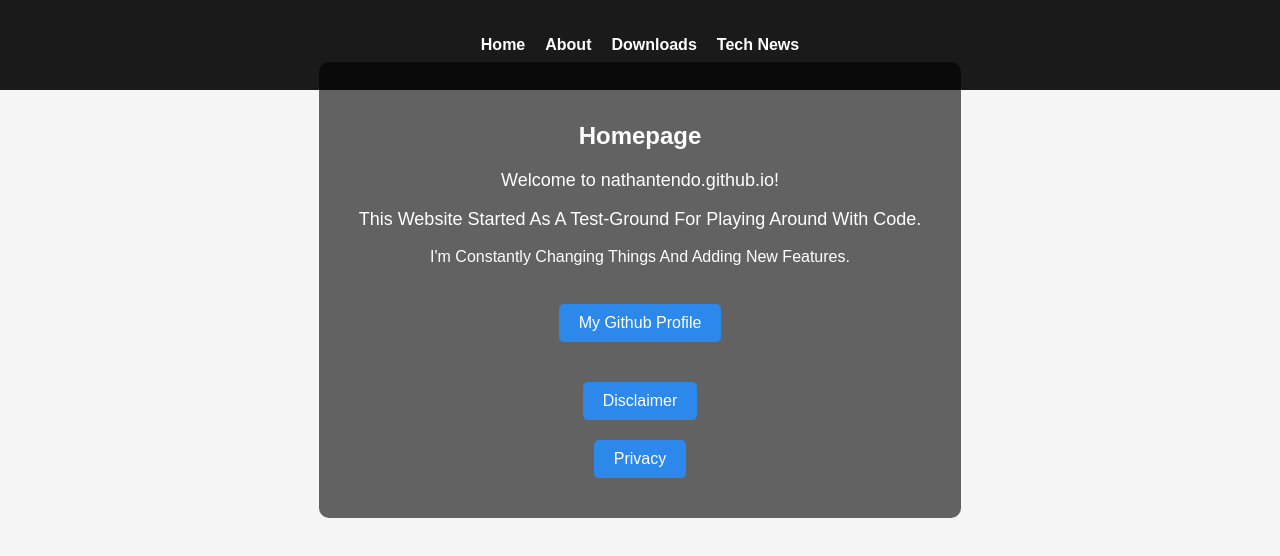
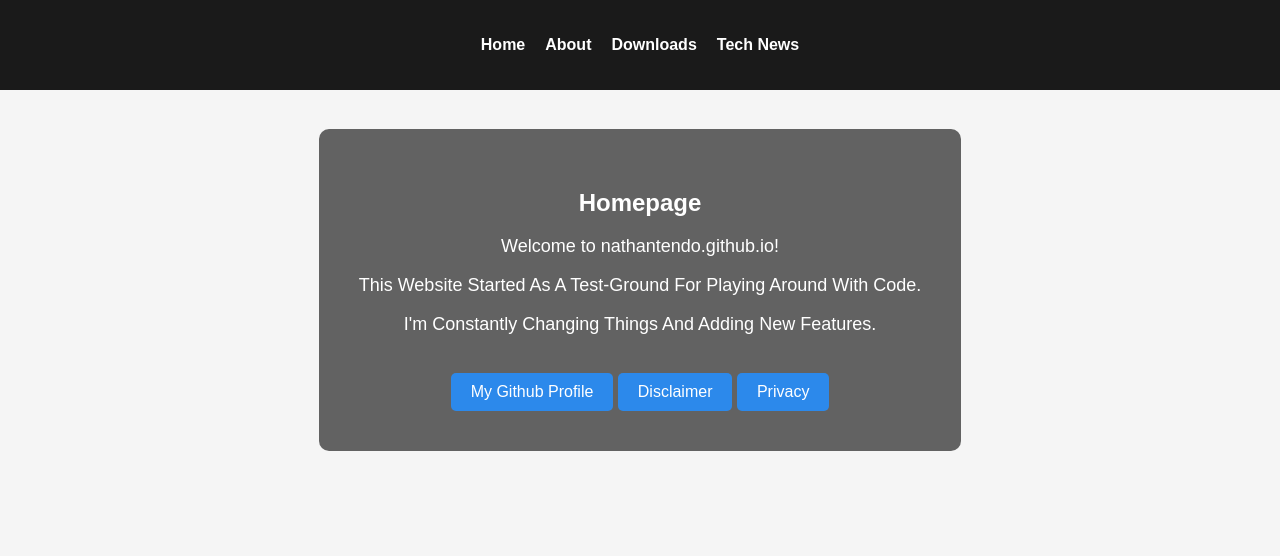
Before and after one commit to Nathantendo/nathantendo.github.io, a plain HTML site: page index.html in a window 1280 px wide. Drawn offline with Linux system fonts and the light colour scheme.

Commit message:
Update index.html

```diff
--- a/index.html
+++ b/index.html
@@ -1,17 +1,11 @@
 <!DOCTYPE html>
 <html lang="en">
-<head><!DOCTYPE html>
-<html>
 <head>
-<link rel="icon" type="image/jpeg" href="favicon.jpg">
-
-
-</body>
-</html>
     <meta charset="UTF-8">
     <meta name="viewport" content="width=device-width, initial-scale=1.0">
     <title>Nathantendo</title>
     <link rel="stylesheet" href="styles.css">
+    <link rel="icon" type="image/jpeg" href="favicon.jpg">
 </head>
 <body>
     <header>
@@ -21,21 +15,24 @@
                 <li><a href="about.html">About</a></li>
                 <li><a href="downloads.html">Downloads</a></li>
                 <li><a href="incomplete.html">Tech News</a></li>
-
             </ul>
         </nav>
     </header>
- <section id="hero">
-     <div class="container">
-        <h1>Homepage</h1>
-        <p>Welcome to nathantendo.github.io!</p>
-        <p>This Website Started As A Test-Ground For Playing Around With Code.<p>
-           <p></p>I'm Constantly Changing Things And Adding New Features.</p>
-           <a href="https://github.com/Nathantendo" class="btn">My Github Profile</a>
-        <h1></h1><a href="disclaimer.html" class="btn">Disclaimer</a><h2></h2><a href="privacy" class="btn">Privacy</a>
+
+    <section id="hero">
+        <div class="container">
+            <h1>Homepage</h1>
+            <p>Welcome to nathantendo.github.io!</p>
+            <p>This Website Started As A Test-Ground For Playing Around With Code.</p>
+            <p>I'm Constantly Changing Things And Adding New Features.</p>
+            <a href="https://github.com/Nathantendo" class="btn">My Github Profile</a>
+            <a href="disclaimer.html" class="btn">Disclaimer</a>
+            <a href="privacy" class="btn">Privacy</a>
+        </div>
     </section>
-</body>
-</html>
+
+    <footer>
+        <!-- Footer content here -->
     </footer>
 </body>
 </html>
```
